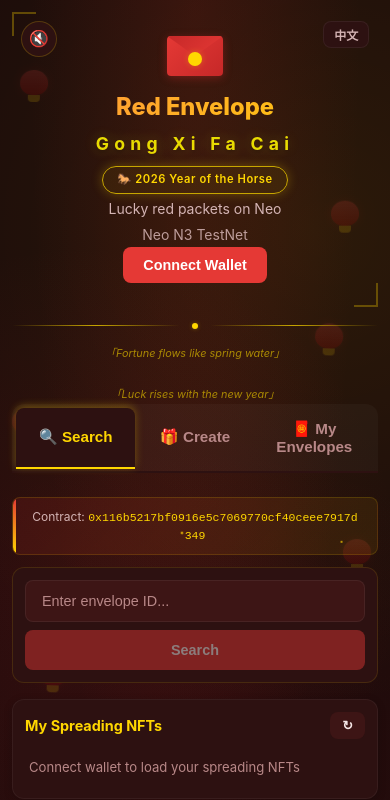
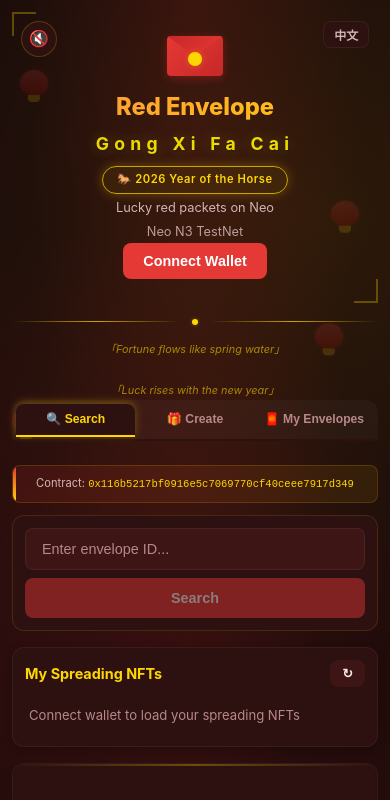
Before and after one commit to r3e-network/red-envelope, a Vue app in the folder frontend/: page / in a window 390 px wide. Shown: the top 800 px of the page. Built offline with nearby package versions, Linux system fonts and the light colour scheme.

Commit message:
fix(frontend): tune iPhone responsive layout and modal scrolling

```diff
--- a/frontend/src/styles/main.scss
+++ b/frontend/src/styles/main.scss
@@ -324,6 +324,9 @@
   .tab {
     font-size: 0.82rem;
     padding: 0.6rem 0.4rem;
+    white-space: nowrap;
+    overflow: hidden;
+    text-overflow: ellipsis;
   }
 
   .type-selector {
@@ -378,6 +381,14 @@
 
   .create-wait-card {
     width: 94vw;
+    padding: 1rem;
+  }
+
+  .modal {
+    max-height: calc(100dvh - 1rem);
+  }
+
+  .modal-body {
     padding: 1rem;
   }
 
@@ -880,6 +891,9 @@
   box-shadow: var(--shadow-elevated);
   width: 100%;
   max-width: 400px;
+  max-height: calc(100dvh - 2rem);
+  display: flex;
+  flex-direction: column;
   animation: slideUp 0.3s ease;
   border: 1px solid var(--border-gold-faint);
   position: relative;
@@ -911,6 +925,7 @@
 
 .modal-body {
   padding: 1.25rem;
+  overflow-y: auto;
 }
 
 .modal-actions {
@@ -2428,6 +2443,19 @@
     font-size: 1.48rem;
   }
 
+  .app-subtitle {
+    font-size: 0.8rem;
+  }
+
+  .contract-banner {
+    font-size: 0.7rem;
+    padding: 0.55rem 0.75rem;
+  }
+
+  .contract-link {
+    font-size: 0.66rem;
+  }
+
   .wallet-pill {
     font-size: 0.72rem;
     padding: 0.35rem 0.7rem;
@@ -2435,6 +2463,10 @@
 
   .create-result-actions {
     gap: 0.4rem;
+  }
+
+  .create-result-nft {
+    max-height: 220px;
   }
 
   .wallet-chip {
@@ -2464,11 +2496,65 @@
     font-size: 0.8rem;
   }
 
+  .share-card-preview {
+    padding: 1rem 0.75rem;
+  }
+
+  .share-amount-value {
+    font-size: 2.1rem;
+  }
+
   .year-badge {
     font-size: 0.7rem;
   }
   .spring-couplet .couplet-half {
     font-size: 0.68rem;
+  }
+}
+
+@media (max-width: 390px) {
+  .tab {
+    font-size: 0.76rem;
+    padding: 0.55rem 0.3rem;
+  }
+
+  .panel-left {
+    padding: 0.85rem;
+  }
+
+  .form-section {
+    padding: 0.8rem;
+  }
+
+  .btn-send,
+  .btn-open {
+    padding: 0.78rem;
+    font-size: 0.92rem;
+  }
+
+  .create-wait-card {
+    width: 96vw;
+    padding: 0.9rem 0.8rem;
+  }
+}
+
+@media (max-width: 360px) {
+  .app-title {
+    font-size: 1.34rem;
+  }
+
+  .tab {
+    font-size: 0.71rem;
+  }
+
+  .wallet-pill {
+    font-size: 0.68rem;
+    padding: 0.3rem 0.55rem;
+  }
+
+  .year-badge {
+    font-size: 0.64rem;
+    padding: 0.2rem 0.65rem;
   }
 }
 
```
